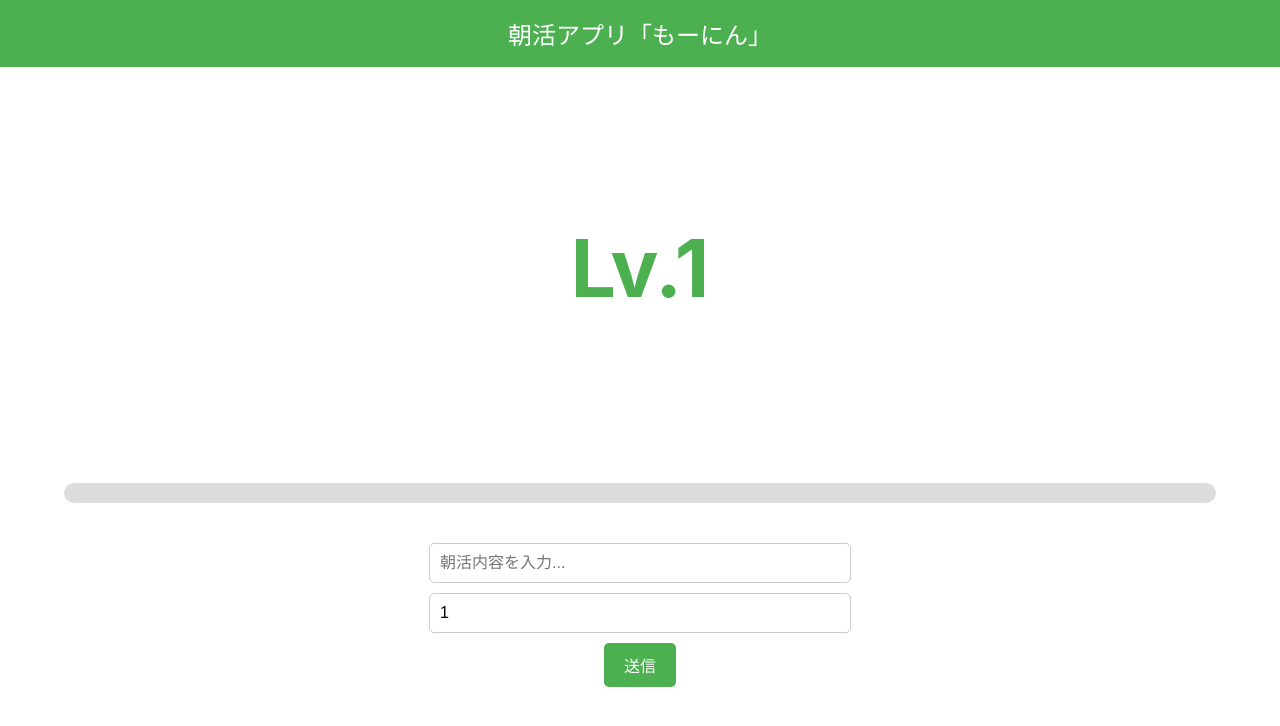
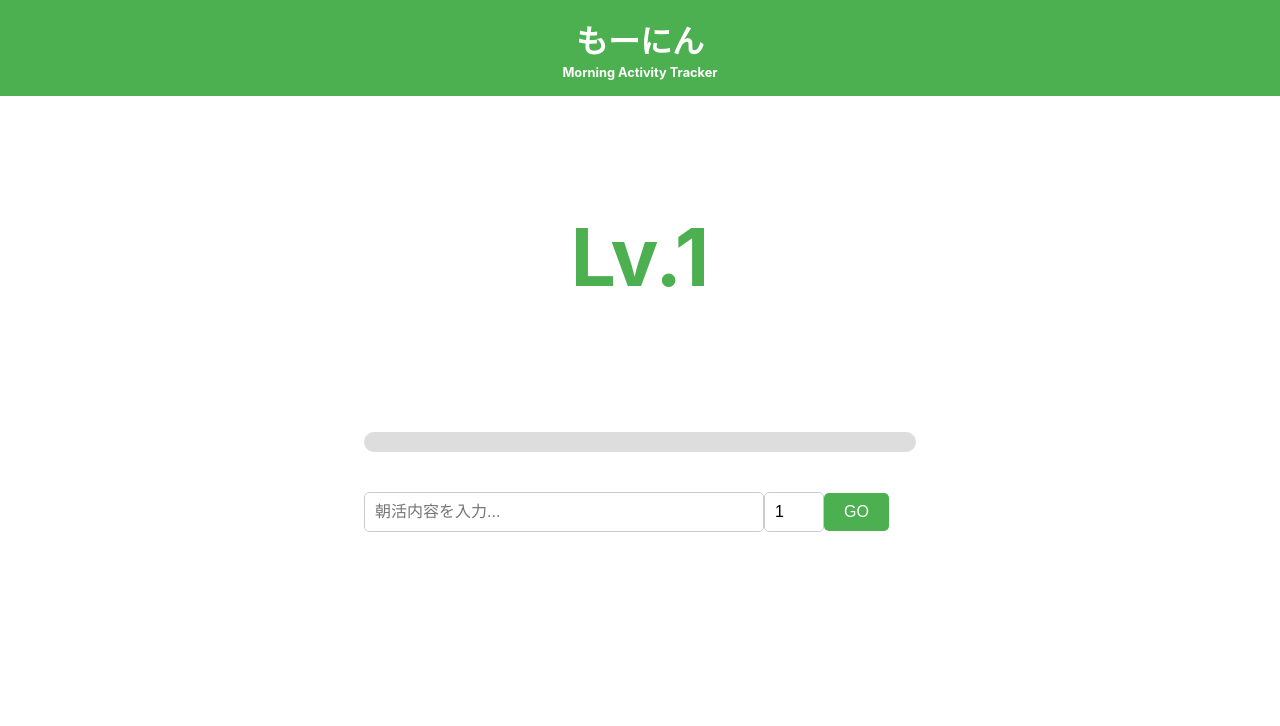
Before and after one commit to dorara-m/mornin, a React (Create React App) app: page / in a window 1280 px wide. Shown: the top 726 px of the page. Built offline with nearby package versions, Linux system fonts and the light colour scheme.

Commit message:
update: 見た目調整

```diff
--- a/src/App.tsx
+++ b/src/App.tsx
@@ -5,13 +5,14 @@ import Header from "./components/Header";
 import ActivityInput from "./components/ActivityInput";
 import ProgressBar from "./components/ProgressBar";
 import ActivityList from "./components/ActivityList";
+import Container from "./components/Container";
 
 const LevelContainer = styled.div`
   display: flex;
   flex-direction: column;
   align-items: center;
   justify-content: center;
-  height: 50vh;
+  height: 40vh;
   position: relative;
 `;
 
@@ -121,15 +122,19 @@ const App: React.FC = () => {
   return (
     <div>
       <Header />
+      <Container>
         <LevelContainer>
           <LevelText>Lv.{level}</LevelText>
         </LevelContainer>
-      <ProgressBar progress={(displayProgress / getMaxProgress(level)) * 100} />
+        <ProgressBar
+          progress={(displayProgress / getMaxProgress(level)) * 100}
+        />
         <ActivityInput onAddActivity={handleAddActivity} />
         <ActivityList
           activities={activities}
           onDeleteActivity={handleDeleteActivity}
         />
+      </Container>
     </div>
   );
 };
--- a/src/components/ActivityInput.tsx
+++ b/src/components/ActivityInput.tsx
@@ -1,18 +1,18 @@
 import React, { useState } from "react";
 import styled from "styled-components";
+import { media } from "../utils/media";
 
 const InputContainer = styled.div`
   display: flex;
-  flex-direction: column;
   align-items: center;
-  margin: 40px;
+  flex-wrap: wrap;
+  margin: 40px 0;
 `;
 
 const TextInput = styled.input`
   padding: 10px;
   font-size: 1rem;
-  margin-bottom: 10px;
-  width: 100%;
+  width: calc(100% - 60px);
   max-width: 400px;
   border: 1px solid #ccc;
   border-radius: 5px;
@@ -21,8 +21,7 @@ const TextInput = styled.input`
 const NumberInput = styled.input`
   padding: 10px;
   font-size: 1rem;
-  margin-bottom: 10px;
-  width: 100%;
+  width: 60px;
   max-width: 400px;
   border: 1px solid #ccc;
   border-radius: 5px;
@@ -36,6 +35,12 @@ const Button = styled.button`
   border: none;
   border-radius: 5px;
   cursor: pointer;
+  width: 100%;
+  margin-top: 10px;
+  ${media.tablet(`
+    width: auto;
+    margin-top: 0;
+  `)}
 
   &:hover {
     background-color: #45a049;
@@ -71,10 +76,9 @@ const ActivityInput: React.FC<ActivityInputProps> = ({ onAddActivity }) => {
         type="number"
         value={progress}
         onChange={(e) => setProgress(Number(e.target.value))}
-        placeholder="進捗度を入力..."
         min="1"
       />
-      <Button onClick={handleSubmit}>送信</Button>
+      <Button onClick={handleSubmit}>GO</Button>
     </InputContainer>
   );
 };
--- a/src/components/ActivityList.tsx
+++ b/src/components/ActivityList.tsx
@@ -4,8 +4,7 @@ import styled from "styled-components";
 const ListContainer = styled.ul`
   list-style: none;
   padding: 0;
-  margin: 1rem auto;
-  width: 90%;
+  margin: 1rem 0;
 `;
 
 const ListItem = styled.li`
--- /dev/null
+++ b/src/components/Container.tsx
@@ -0,0 +1,10 @@
+import styled from "styled-components";
+
+const Container = styled.div`
+  max-width: 600px;
+  margin: 0 auto;
+  padding: 0 1.5rem;
+  box-sizing: border-box;
+`;
+
+export default Container;
--- a/src/components/Header.tsx
+++ b/src/components/Header.tsx
@@ -1,16 +1,30 @@
 import React from "react";
 import styled from "styled-components";
+import Container from "./Container";
 
 const HeaderContainer = styled.header`
   background-color: #4caf50;
   color: white;
   text-align: center;
-  padding: 1rem;
-  font-size: 1.5rem;
+  padding: 1rem 0;
+  font-size: 2rem;
+  font-weight: bold;
+`;
+
+const HeaderSubText = styled.div`
+  margin-top: 0.2rem;
+  font-size: 0.8rem;
 `;
 
 const Header: React.FC = () => {
-  return <HeaderContainer>朝活アプリ「もーにん」</HeaderContainer>;
+  return (
+    <HeaderContainer>
+      <Container>
+        <div>もーにん</div>
+        <HeaderSubText>Morning Activity Tracker</HeaderSubText>
+      </Container>
+    </HeaderContainer>
+  );
 };
 
 export default Header;
--- a/src/components/ProgressBar.tsx
+++ b/src/components/ProgressBar.tsx
@@ -5,7 +5,6 @@ const ProgressContainer = styled.div`
   background-color: #ddd;
   border-radius: 20px;
   margin: 1rem auto;
-  width: 90%;
   height: 20px;
 `;
 
--- a/src/index.css
+++ b/src/index.css
@@ -7,7 +7,6 @@ body {
   -moz-osx-font-smoothing: grayscale;
 }
 
-code {
-  font-family: source-code-pro, Menlo, Monaco, Consolas, 'Courier New',
-    monospace;
+* {
+  box-sizing: border-box;
 }
--- /dev/null
+++ b/src/utils/media.ts
@@ -0,0 +1,17 @@
+type ScreenType = "desktop" | "tablet" | "phone";
+
+const sizes: { [key in ScreenType]: number } = {
+  desktop: 1024,
+  tablet: 768,
+  phone: 560,
+};
+
+export const media = (Object.keys(sizes) as Array<keyof typeof sizes>).reduce(
+  (acc, key) => {
+    acc[key] = (style: String) => {
+      return `@media (min-width: ${sizes[key]}px) { ${style} }`;
+    };
+    return acc;
+  },
+  {} as { [key in ScreenType]: Function }
+);
```
Lines whose indentation alone changed are shown as unchanged.
